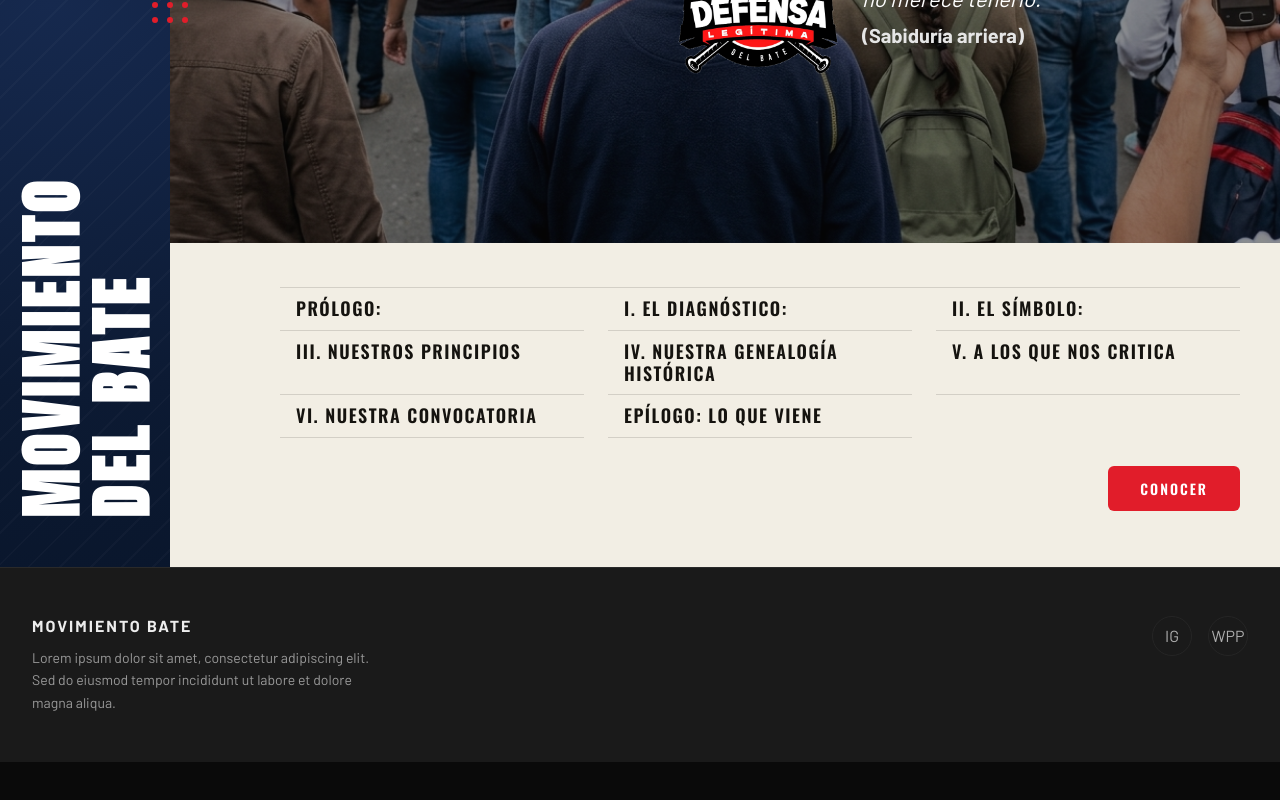
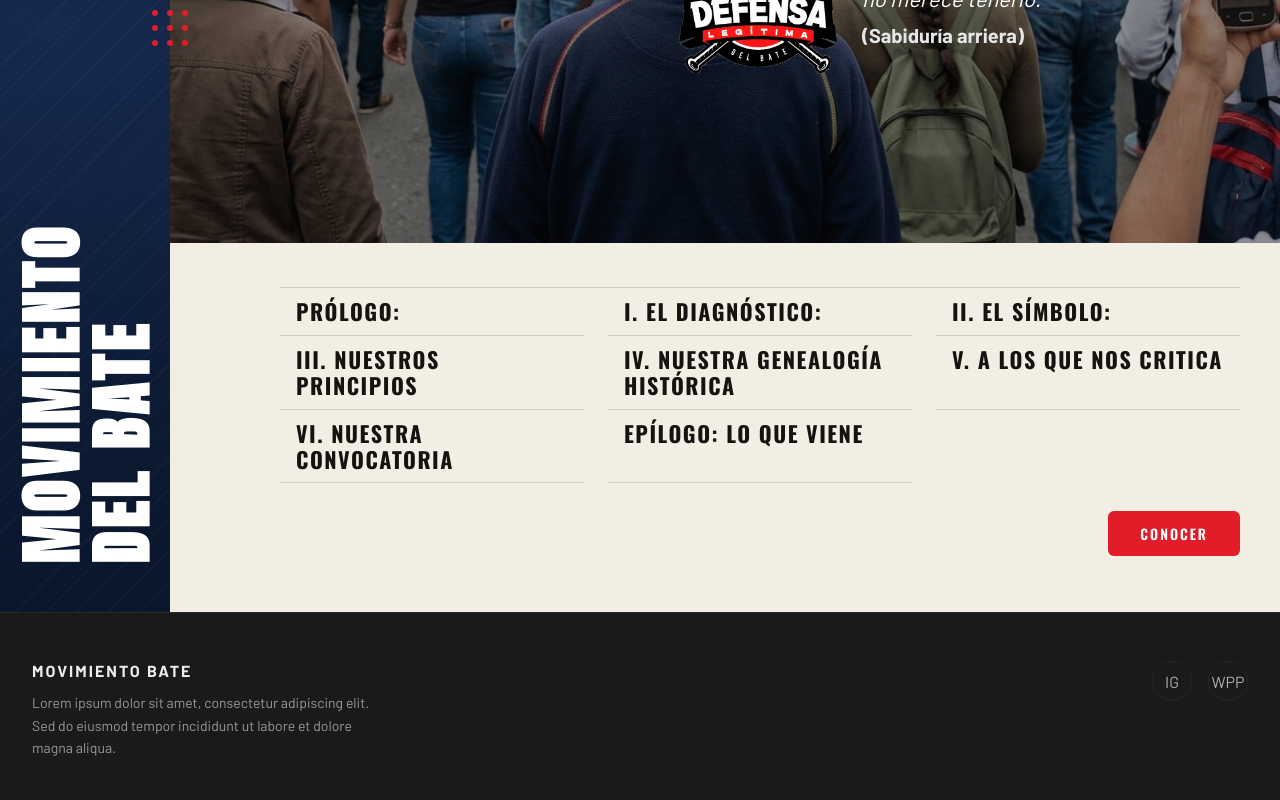
Before and after one commit to EsneiderCdD/movimiento-bate, a Next.js app: page / in a window 1280 px wide. Shown: the part 1879-2679 px from the top of the page. Before the commit the page ends 2641 px from the top, so only its background shows below. Built offline with nearby package versions, Linux system fonts and the light colour scheme.

Commit message:
feat(nosotros): options desing

```diff
--- a/src/components/specific/nosotros/NosotrosContent.module.css
+++ b/src/components/specific/nosotros/NosotrosContent.module.css
@@ -197,8 +197,8 @@
 .indexItem {
   padding: 10px 16px;
   font-family: var(--font-oswald);
-  font-weight: 600;
-  font-size: 18px;
+  font-weight: 700;
+  font-size: 22px;
   letter-spacing: 1.5px;
   text-transform: uppercase;
   color: var(--marron-negro);
```
